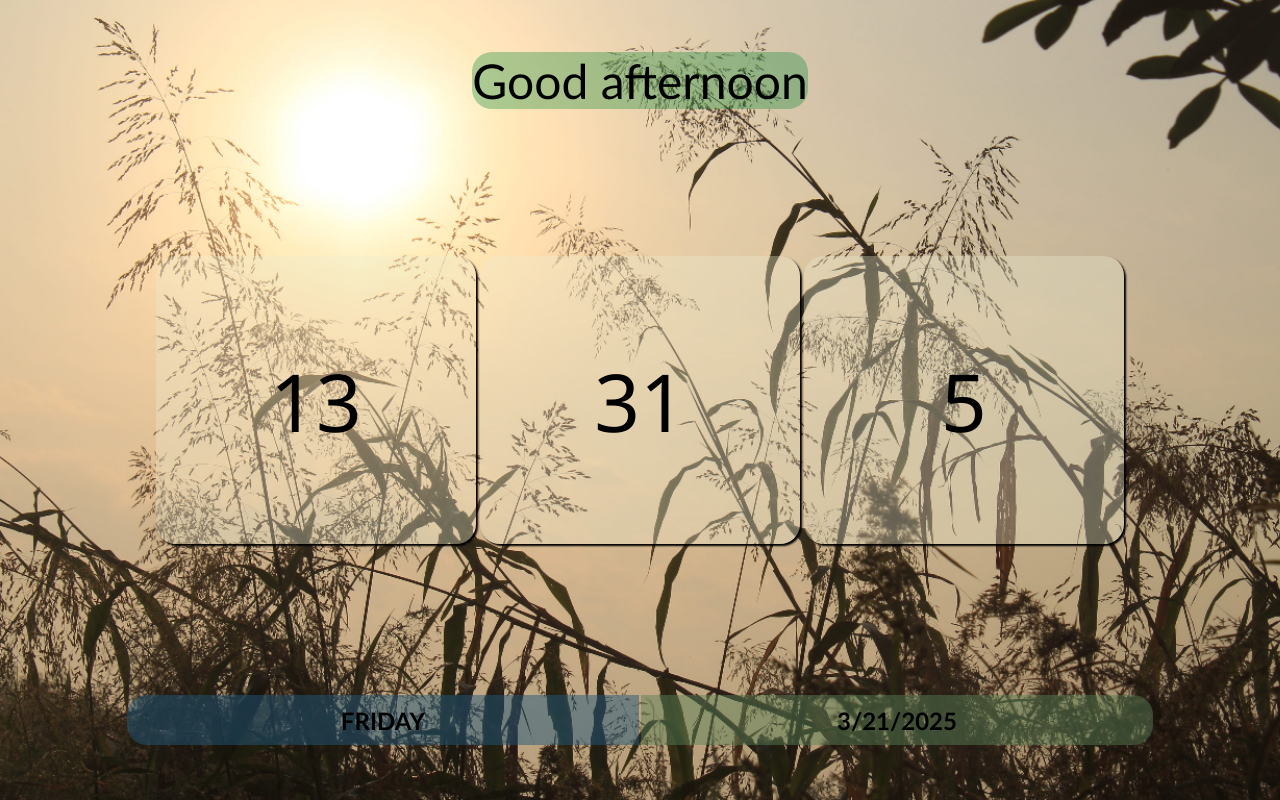
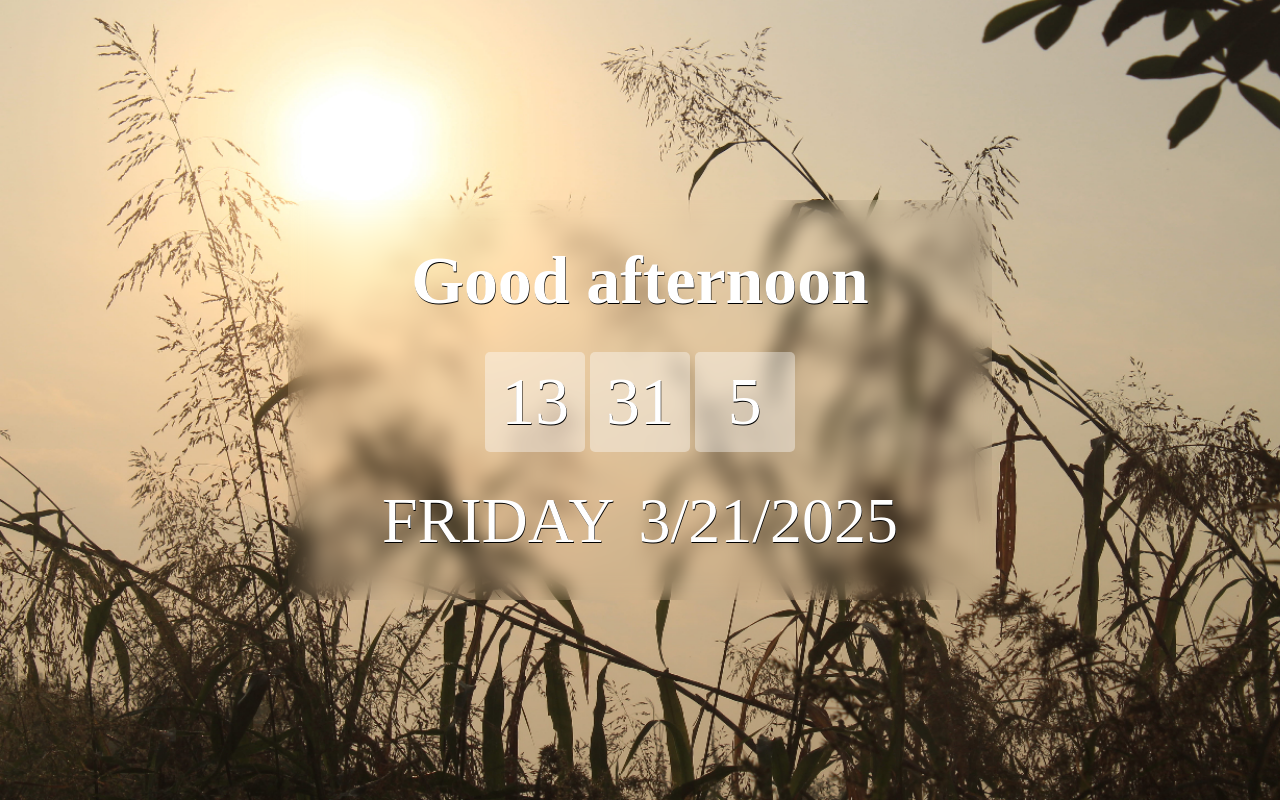
Before and after one commit to naveenkumar-developer/digitalclock.github.io, a plain HTML site: page index.html in a window 1280 px wide. Drawn offline with Linux system fonts and the light colour scheme.

Commit message:
updated styles

```diff
--- a/clock.css
+++ b/clock.css
@@ -5,82 +5,59 @@
 }
 
 body {
-    height: 100vh;
-    width: auto;
-}
-
-
-/* greetings container */
-.msg-container {
-    display: grid;
-    place-content: center;
-    height: 20%;
-}
-
-.message {
-    font-size: 3rem;
-    font-family: 'Gill Sans', 'Gill Sans MT', Calibri, 'Trebuchet MS', sans-serif;
-    text-align: center;
-    height: auto;
-    background-color: rgba(17, 138, 57, 0.349);
-    border: 2px solid black transparent;
-    border-radius: 20px;
-}
-
-/* Time container */
-#clock {
-    font-family: 'Segoe UI', Tahoma, Geneva, Verdana, sans-serif;
     width: 100%;
-    height: 60%;
-    display: flex;
-    justify-content: center;
-    align-items: center;
-    font-size: 5rem;
-}
-
-.box {
-    width: 25%;
-    height: 60%;
-    border: 2px solid black transparent;
-    box-shadow: 2px 2px 2px black;
-    background-color: rgba(233, 233, 207, 0.342);
-    display: grid;
-    place-content: center;
-    margin: 0 2px;
-    border-radius: 20px;
-}
-
-/* Day and Date container */
-.days {
-    font-size: 1.5rem;
-    font-weight: bolder;
-    width: 100%;
-    height: 20%;
-    display: flex;
-    justify-content: center;
-    align-items: center;
-    margin: auto;
-}
-
-.day {
-    font-family: 'Gill Sans', 'Gill Sans MT', Calibri, 'Trebuchet MS', sans-serif;
-    width: 40%;
-    height: 3.125rem;
-    background-color: rgba(34, 87, 122, 0.493);
-    border: 2px solid transparent;
-    border-radius: 20px 0 0 20px;
-    margin-right: 2px;
+    height: 100dvh;
     display: grid;
     place-content: center;
 }
+.container{
+    width: clamp(18.75rem, -3.571rem + 59.524vw, 50rem);
+    height: 400px;
+    background: transparent;
+    backdrop-filter: blur(10px);
+    display: flex;
+    flex-direction: column;
+    justify-content: space-evenly;
+    border-radius: 20px;
+    padding: 10px;
+}
+.msg_container{
+    width: 100%;
+    display: flex;
+    justify-content: center;
+    border-radius: 5px;
+}
+.msg_container h1{
+    font-size: clamp(2rem, -1.857rem + 7.619vw, 5rem);
+    color: #fff;
+    text-shadow: 0.5px 0.5px 0.3px #000;
+}
 
-.date {
-    font-family: 'Gill Sans', 'Gill Sans MT', Calibri, 'Trebuchet MS', sans-serif;
-    width: 40%;
-    height: 3.125rem;
-    border: 2px solid transparent;
-    border-radius: 0 20px 20px 0;
+#clock{
+    display: flex;
+    justify-content: center;
+    column-gap: 0.3rem;
+}
+
+#clock .box{
+    width: 100px;
+    height: 100px;
+    font-size: clamp(2rem, -1.857rem + 7.619vw, 5rem);
     display: grid;
     place-content: center;
-    background-color: rgba(88, 129, 87, 0.466);
+    background: #ffffff64;
+    backdrop-filter: blur(10px);
+    border-radius: 5px;
+    color: #fff;
+    text-shadow: 0.5px 0.5px 0.3px #000;
 }
+
+.days{
+    width: 100%;
+    display: flex;
+    justify-content: center;
+    column-gap: 1.5rem;
+    font-size: clamp(1.3rem, -1.857rem + 7.619vw, 4rem);
+    color: #fff;
+    text-shadow: 0.5px 0.5px 0.3px #000;
+}
--- a/index.html
+++ b/index.html
@@ -10,9 +10,10 @@
 </head>
 
 <body id="bg">
+    <div class="container">
 
-        <div class="msg-container">
-            <div class="message"></div>
+        <div class="msg_container">
+            <h1 class="message"></h1>
         </div>
         <div id="clock">
             <div class="hourDiv box"></div>
@@ -23,6 +24,7 @@
             <div class="day"></div>
             <div class="date"></div>
         </div>
+    </div>
 
     <script src="./clock.js"></script>
 </body>
```
Also changed, not shown: 2 other files.
